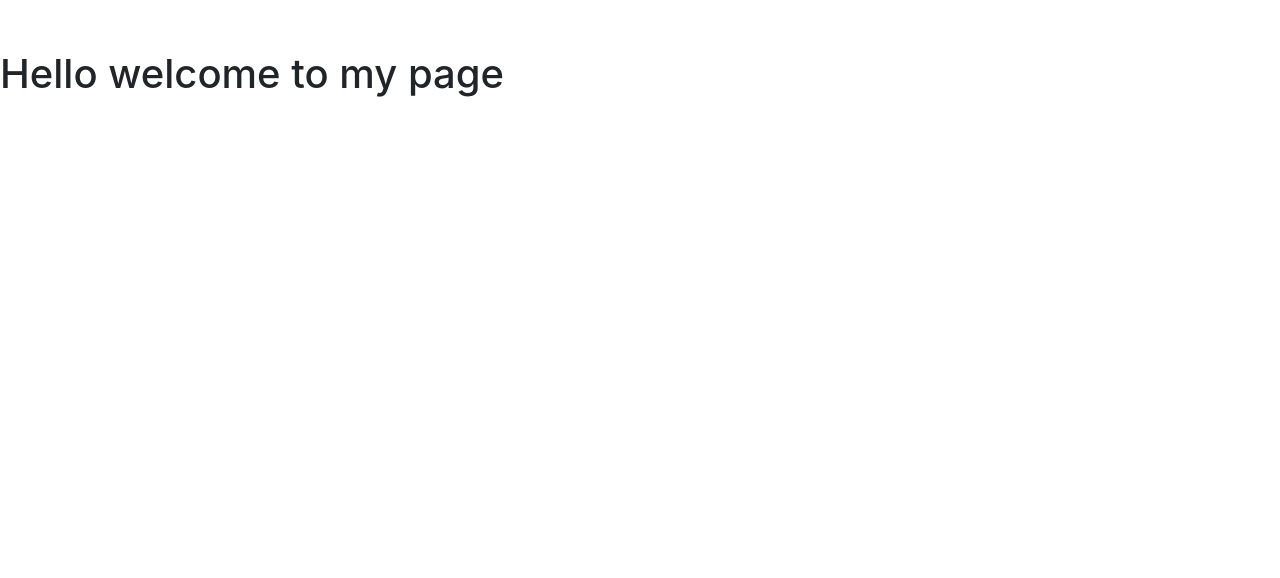
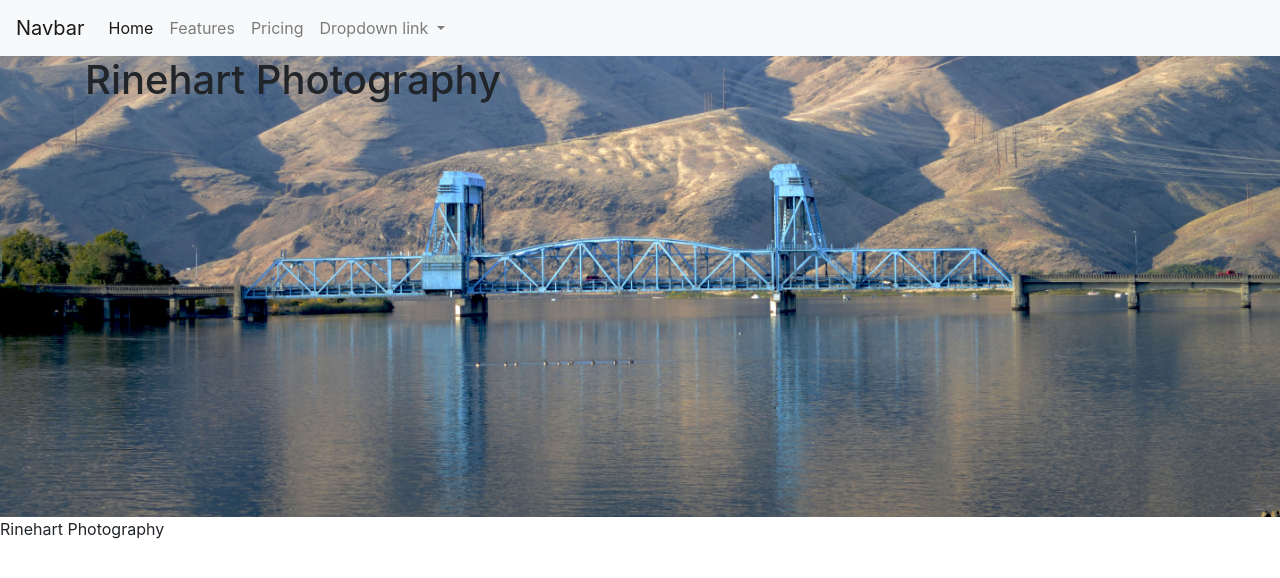
Before and after one commit to rinehartjm09/rinehart_photography, a PHP site: page / in a window 1280 px wide. Shown: the top 578 px of the page. Run offline with PHP 8.4, Linux system fonts and the light colour scheme; some libraries are stand-ins or nearby versions.

Commit message:
header image

```diff
--- a/photography_tricklesoft_com/css/index.css
+++ b/photography_tricklesoft_com/css/index.css
@@ -0,0 +1,6 @@
+#header-img-parent{
+  position:absolute;
+}
+#header-img{
+  width:100%;
+}
--- a/photography_tricklesoft_com/includes/header.php
+++ b/photography_tricklesoft_com/includes/header.php
@@ -11,25 +11,6 @@
 <head>
   <meta charset="UTF-8">
   <meta name="viewport" content="width=device-width, initial-scale=1.0">
-  <!--  favicon-->
-<!--  <link rel="apple-touch-icon" sizes="57x57" href="../images/favicon/apple-icon-57x57.png">-->
-<!--  <link rel="apple-touch-icon" sizes="60x60" href="../images/favicon/apple-icon-60x60.png">-->
-<!--  <link rel="apple-touch-icon" sizes="72x72" href="../images/favicon/apple-icon-72x72.png">-->
-<!--  <link rel="apple-touch-icon" sizes="76x76" href="../images/favicon/apple-icon-76x76.png">-->
-<!--  <link rel="apple-touch-icon" sizes="114x114" href="../images/favicon/apple-icon-114x114.png">-->
-<!--  <link rel="apple-touch-icon" sizes="120x120" href="../images/favicon/apple-icon-120x120.png">-->
-<!--  <link rel="apple-touch-icon" sizes="144x144" href="../images/favicon/apple-icon-144x144.png">-->
-<!--  <link rel="apple-touch-icon" sizes="152x152" href="../images/favicon/apple-icon-152x152.png">-->
-<!--  <link rel="apple-touch-icon" sizes="180x180" href="../images/favicon/apple-icon-180x180.png">-->
-<!--  <link rel="icon" type="image/png" sizes="192x192"  href="../images/favicon/android-icon-192x192.png">-->
-<!--  <link rel="icon" type="image/png" sizes="32x32" href="../images/favicon/favicon-32x32.png">-->
-<!--  <link rel="icon" type="image/png" sizes="96x96" href="../images/favicon/favicon-96x96.png">-->
-<!--  <link rel="icon" type="image/png" sizes="16x16" href="../images/favicon/favicon-16x16.png">-->
-<!--  <link rel="manifest" href="../images/favicon/manifest.json">-->
-<!--  <meta name="msapplication-TileColor" content="#ffffff">-->
-<!--  <meta name="msapplication-TileImage" content="/ms-icon-144x144.png">-->
-<!--  <meta name="theme-color" content="#ffffff">-->
-
   <title>
     <?php
     if (empty($title)) {
@@ -47,8 +28,9 @@
   <script src="../js/index.js"></script>
 </head>
 <body class="clearfix">
-<header style="margin-bottom: 50px">
+<header>
   <?php
-//  include "navigation.php"
+  include "navigation.php"
   ?>
+<!--  <img id="header-img" src="../images/bridgeval2.jpg" alt="Lewiston/Clarkston Blue Bridge">-->
 </header>
--- /dev/null
+++ b/photography_tricklesoft_com/includes/navigation.php
@@ -0,0 +1,32 @@
+<?php
+?>
+<!-- Fixed navbar -->
+<nav class="navbar navbar-expand-lg navbar-light bg-light">
+  <a class="navbar-brand" href="#">Navbar</a>
+  <button class="navbar-toggler" type="button" data-toggle="collapse" data-target="#navbarNavDropdown" aria-controls="navbarNavDropdown" aria-expanded="false" aria-label="Toggle navigation">
+    <span class="navbar-toggler-icon"></span>
+  </button>
+  <div class="collapse navbar-collapse" id="navbarNavDropdown">
+    <ul class="navbar-nav">
+      <li class="nav-item active">
+        <a class="nav-link" href="#">Home <span class="sr-only">(current)</span></a>
+      </li>
+      <li class="nav-item">
+        <a class="nav-link" href="#">Features</a>
+      </li>
+      <li class="nav-item">
+        <a class="nav-link" href="#">Pricing</a>
+      </li>
+      <li class="nav-item dropdown">
+        <a class="nav-link dropdown-toggle" href="#" id="navbarDropdownMenuLink" data-toggle="dropdown" aria-haspopup="true" aria-expanded="false">
+          Dropdown link
+        </a>
+        <div class="dropdown-menu" aria-labelledby="navbarDropdownMenuLink">
+          <a class="dropdown-item" href="#">Action</a>
+          <a class="dropdown-item" href="#">Another action</a>
+          <a class="dropdown-item" href="#">Something else here</a>
+        </div>
+      </li>
+    </ul>
+  </div>
+</nav>
--- a/photography_tricklesoft_com/index.php
+++ b/photography_tricklesoft_com/index.php
@@ -1,4 +1,15 @@
 <?php
 include 'includes/header.php'
 ?>
-<h1>Hello welcome to my page</h1>
+<figure id="header-img-parent">
+<img id="header-img" src="./images/bridgeval2.jpg" alt="Lewiston/Clarkston Blue Bridge">
+  <figcaption>Rinehart Photography</figcaption>
+</figure>
+<div class="container">
+
+  <div class="row">
+    <div class="col">
+      <h1>Rinehart Photography</h1>
+    </div>
+  </div>
+</div>
```
Also changed, not shown: photography_tricklesoft_com/images/bridgeval.jpg (added), photography_tricklesoft_com/images/bridgeval2.jpg (added).
